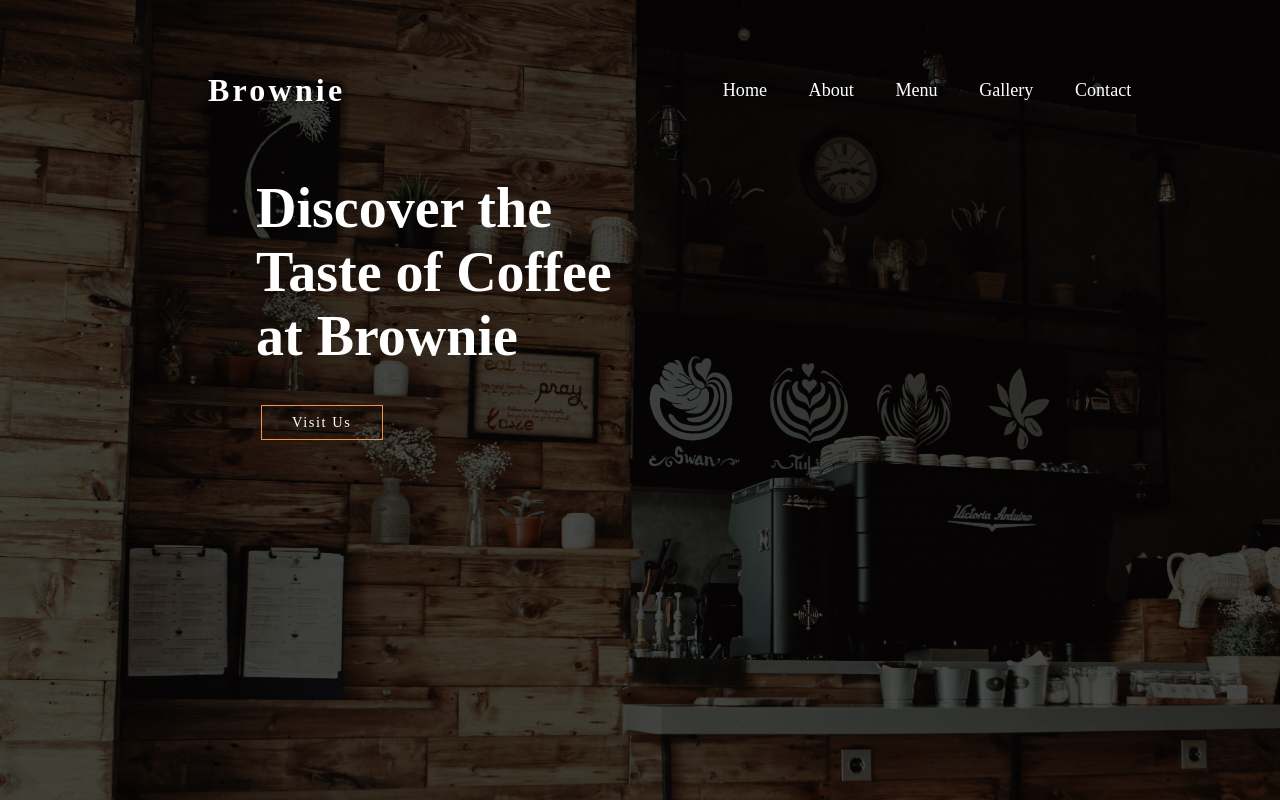
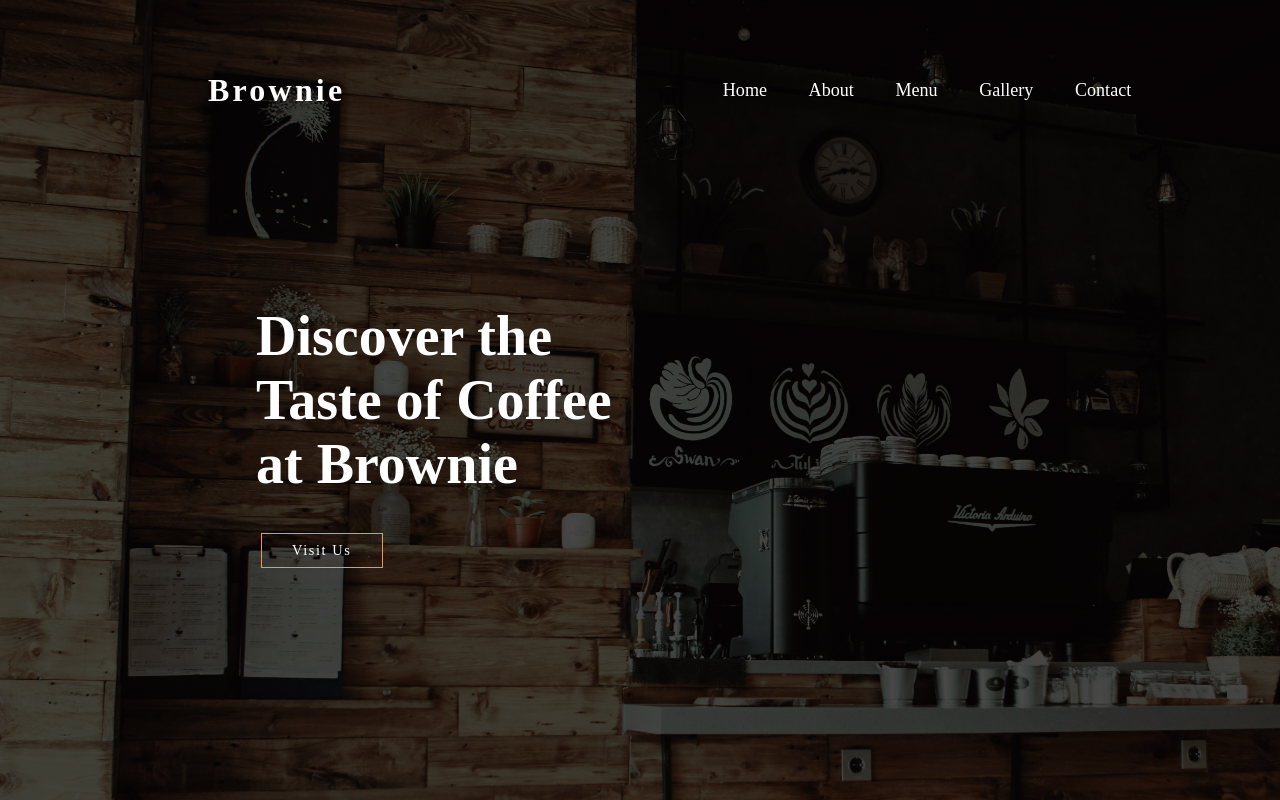
Before and after one commit to Binada-SH/React_coffee_shop_website, a React (Vite) app in the folder coffee_shop/Coffee_Shop/: page / in a window 1280 px wide. Built offline with nearby package versions, Linux system fonts and the light colour scheme.

Commit message:
Hero Heading PUshing Up Solved

```diff
--- a/coffee_shop/Coffee_Shop/src/App.css
+++ b/coffee_shop/Coffee_Shop/src/App.css
@@ -1,7 +1,6 @@
 .app {
     margin: 0;
     padding: 0;
-
 }
 
 .hero {
@@ -16,7 +15,7 @@
 
 .hero_title {
     padding-left: 16rem;
-    padding-top: 11rem;
+    padding-top: 19rem;
     align-items: center;
     justify-content: center;
 }
```
